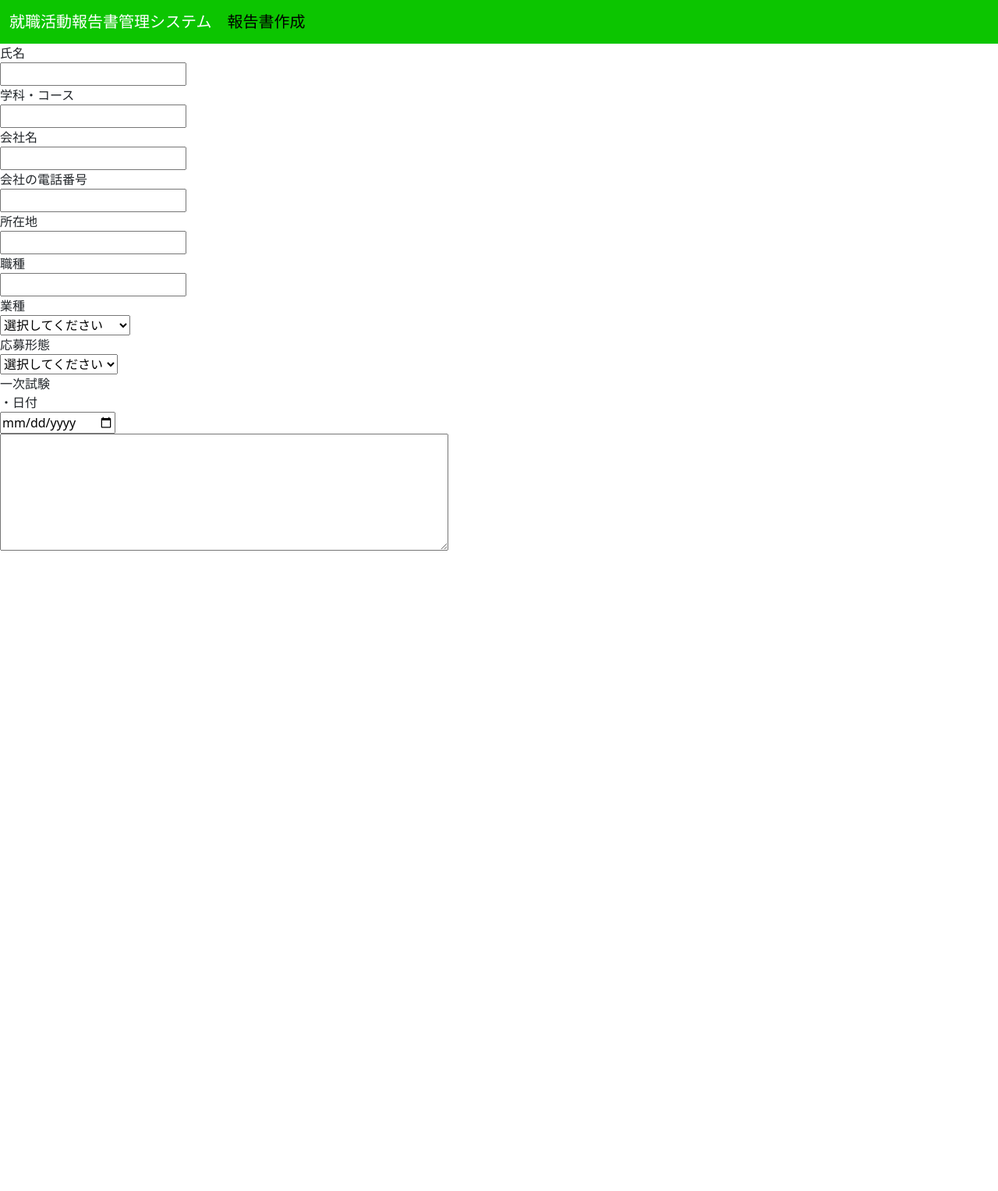
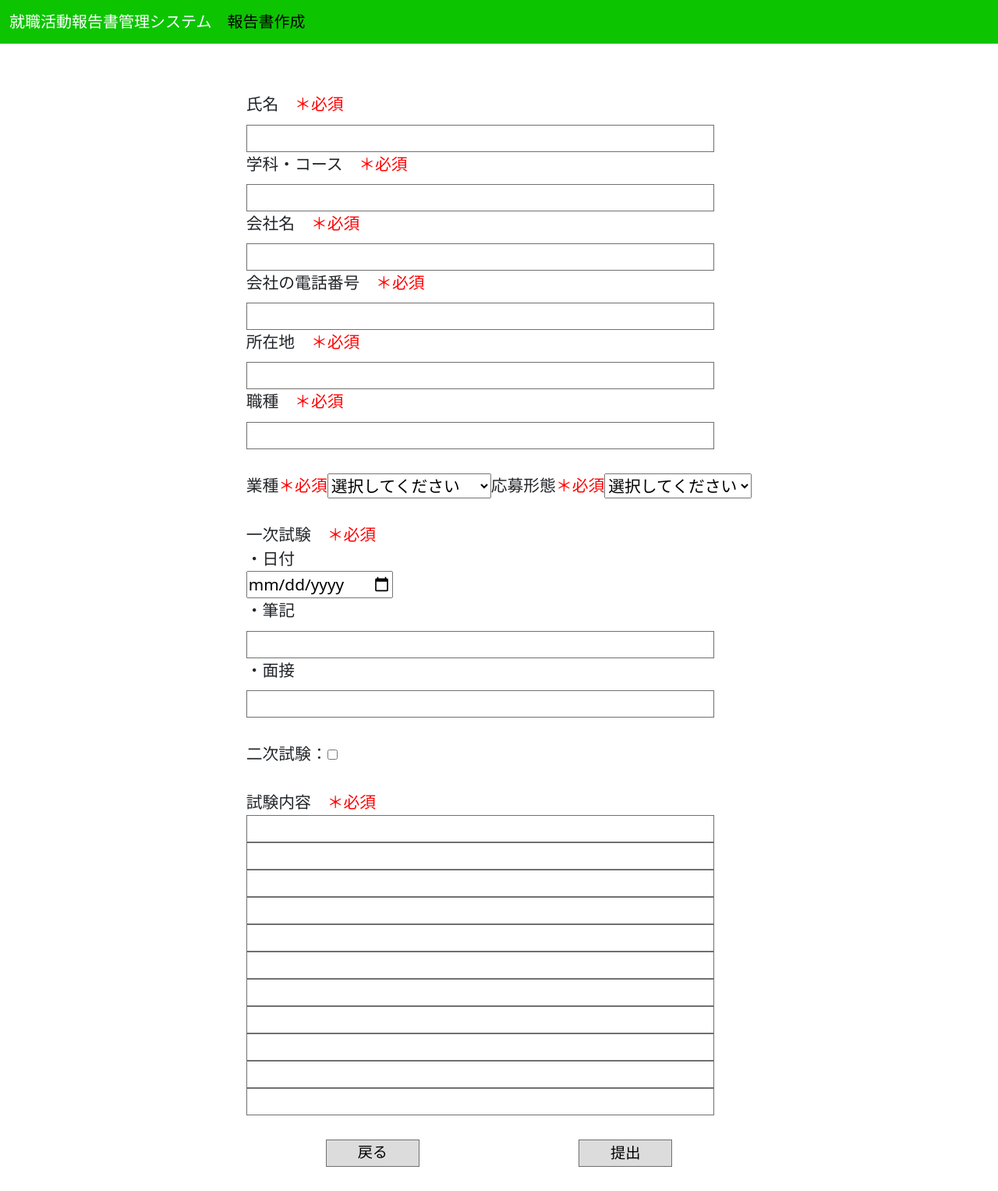
Before and after one commit to chibachibaibu2003/Project-JRMS, a Flask app: page /student/register in a window 1280 px wide. Shown: the whole page at 78% size. Before the commit the page ends 706 px from the top, so only its background shows below. Run offline with Flask 3, Linux system fonts and the light colour scheme; the visitor is signed in with stand-in values (Sample User, id 1).

Commit message:
報告書作成画面の一つと機能を50％まで完了

```diff
--- a/db.py
+++ b/db.py
@@ -36,6 +36,7 @@ def login(mail,pw):
         cursor=connection.cursor()
         cursor.execute(sql,(mail,))
         user=cursor.fetchone()
+        lank=0
         if user != None:
             salt=user[1]
             hashed_pw=get_hash(pw,salt)
@@ -44,6 +45,7 @@ def login(mail,pw):
                 lank=user[2]
     except psycopg2.DatabaseError :
         flg=False
+        lank=0
     finally:
         cursor.close()
         connection.close()
--- a/static/css/user_register.css
+++ b/static/css/user_register.css
@@ -12,3 +12,59 @@ body{
 	text-align: center;
 	text-decoration: none;
 }
+
+.flexbox{
+	display: flex;
+	justify-content: center;
+	font-size:1.3rem;
+	text-align: left;
+	text-decoration: none;
+}
+
+.search_a{
+	width: 600px;
+	height: 35px;
+	background: #fff;
+	border: 1px solid #707070;
+	margin-top:10px ;
+	font-size: 1.2rem;
+}
+
+.search_b{
+	width: 600px;
+	height: 35px;
+	background: #fff;
+	border: 1px solid #707070;
+	margin-top:0px;
+	font-size: 1.2rem;
+}
+
+.button_box{
+	display: flex;
+	justify-content: space-around;
+}
+
+.seebox{
+	display: none;
+}
+
+input[type=checkbox]:checked ~ .seebox{
+	display:block;
+}
+
+.button_s{
+	display: flex;
+	justify-content: center;
+	text-align: center;
+	width:120px;
+	height:35px;
+	background-color: gainsboro;
+	border:1px solid #707070;
+	color:black;
+	font-size: 1.2rem;
+	text-decoration: none;
+}
+
+.button_s:hover{
+	color:gray;
+}
--- a/templates/student/register.html
+++ b/templates/student/register.html
@@ -12,20 +12,21 @@
 	<a style="color:red"class="msg">{{error}}</a><br>
 {% endif %}
 <div class="flexbox">
-    <form action="{{url_for('student.register_confirm')}}"method="post">
-        <a>氏名</a><br>
-        <input type="text" name="name"class="search_a"autocomplete="off"><br>
-        <a>学科・コース</a><br>
-        <input type="text" name="course"class="search_a"autocomplete="off"><br>
-        <a>会社名</a><br>
-        <input type="text" name="company_name"class="search_a"autocomplete="off"><br>
-        <a>会社の電話番号</a><br>
-        <input type="number" name="company_tel"class="search_a"autocomplete="off"><br>
-        <a>所在地</a><br>
-        <input type="text" name="company_location"class="search_a"autocomplete="off"><br>
-        <a>職種</a><br>
-        <input type="text" name="occupation"class="search_a"autocomplete="off"><br>
-        <a>業種</a><br>
+    <form action="{{url_for('student.register_confirm')}}"method="post"><br><br>
+        <a>氏名<span style="color:red">　＊必須<span></a><br>
+        <input type="text" name="name"class="search_a"value="{{data.name if data is defined else ''}}"autocomplete="off"><br>
+        <a>学科・コース<span style="color:red">　＊必須<span></a></a><br>
+        <input type="text" name="course"class="search_a"value="{{data.course if data is defined else ''}}"autocomplete="off"><br>
+        <a>会社名<span style="color:red">　＊必須<span></a></a><br>
+        <input type="text" name="company_name"class="search_a"value="{{data.company_name if data is defined else ''}}"autocomplete="off"><br>
+        <a>会社の電話番号<span style="color:red">　＊必須<span></a></a><br>
+        <input type="number" name="company_tel"class="search_a"value="{{data.company_tel if data is defined else ''}}"autocomplete="off"><br>
+        <a>所在地<span style="color:red">　＊必須<span></a></a><br>
+        <input type="text" name="company_location"class="search_a"value="{{data.location if data is defined else ''}}"autocomplete="off"><br>
+        <a>職種<span style="color:red">　＊必須<span></a></a><br>
+        <input type="text" name="occupation"class="search_a"value="{{data.occupation if data is defined else ''}}"autocomplete="off"><br><br>
+        <div class="button_box">
+            <a>業種<span style="color:red">＊必須<span></a></a><br>
             <select name="industory" required>
                 <option value="">選択してください</option>
                 <option value="IT">IT</option>
@@ -35,17 +36,69 @@
                 <option value="サービス・インフラ">サービス・インフラ</option>
                 <option value="その他">その他</option>
             </select><br>
-        <a>応募形態</a><br>
+            <a>応募形態<span style="color:red">＊必須<span></a></a><br>
             <select name="application" required>
                 <option value="">選択してください</option>
                 <option value="学校">学校</option>
                 <option value="自己開拓">自己開拓</option>
                 <option value="縁故">縁故</option>
-        </select><br>
-        <a>一次試験</a><br>
+            </select>
+        </div><br>
+
+        <a>一次試験<span style="color:red">　＊必須<span></a></a><br>
         <a>・日付</a><br>
-        <input type="date" name="date" required><br>
-        <textarea id="message" name="message"cols="60" rows="6"></textarea>
+        <input type="date" name="date_1"value="{{data.date_1 if data is defined else ''}}" required><br>
+        <a>・筆記</a><br>
+        <input type="text" name="test_1"class="search_a"value="{{data.test_1 if data is defined else ''}}"autocomplete="off"><br>
+        <a>・面接</a><br>
+        <input type="text" name="interview_1"class="search_a"value="{{data.interview_1 if data is defined else ''}}"autocomplete="off"><br><br>
+
+        <a>二次試験：</a><input type="checkbox"><br>
+            <div class="seebox">
+                <a>・日付</a><br>
+                <input type="date" name="date_2"value="{{data.date_2 if data is defined else '2023-01-01'}}"required><br>
+                <a>・筆記</a><br>
+                <input type="text" name="test_2"class="search_a"value="{{data.test_2 if data is defined else ''}}"autocomplete="off"><br>
+                <a>・面接</a><br>
+                <input type="text" name="interview_2"class="search_a"value="{{data.interview_2 if data is defined else ''}}"autocomplete="off"><br><br>
+
+                <a>三次試験：</a><input type="checkbox"><br>
+                <div class="seebox">
+                    <a>・日付</a><br>
+                    <input type="date" name="date_3"value="{{data.date_3 if data is defined else '2023-01-01'}}"required><br>
+                    <a>・筆記</a><br>
+                    <input type="text" name="test_3"class="search_a"value="{{data.test_3 if data is defined else ''}}"autocomplete="off"><br>
+                    <a>・面接</a><br>
+                    <input type="text" name="interview_3"class="search_a"value="{{data.interview_3 if data is defined else ''}}"autocomplete="off"><br><br>
+
+                    <a>四次試験：</a><input type="checkbox"class="check_1"><br>
+                    <div class="seebox">
+                        <a>・日付</a><br>
+                        <input type="date" name="date_4"value="{{data.date_4 if data is defined else '2023-01-01'}}" required><br>
+                        <a>・筆記</a><br>
+                        <input type="text" name="test_4"class="search_a"value="{{data.test_4 if data is defined else ''}}"autocomplete="off"><br>
+                        <a>・面接</a><br>
+                        <input type="text" name="interview_4"class="search_a"value="{{data.interview_4 if data is defined else ''}}"autocomplete="off"><br>
+                    </div>
+                </div>
+            </div><br>
+
+        <a>試験内容<span style="color:red">　＊必須<span></a></a><br>
+        <input type="text" name="report_test_1"class="search_b"value="{{data.report_test_1 if data is defined else ''}}"autocomplete="off"><br>
+        <input type="text" name="report_test_2"class="search_b"value="{{data.report_test_2 if data is defined else ''}}"autocomplete="off"><br>
+        <input type="text" name="report_test_3"class="search_b"value="{{data.report_test_3 if data is defined else ''}}"autocomplete="off"><br>
+        <input type="text" name="report_test_4"class="search_b"value="{{data.report_test_4 if data is defined else ''}}"autocomplete="off"><br>
+        <input type="text" name="report_test_5"class="search_b"value="{{data.report_test_5 if data is defined else ''}}"autocomplete="off"><br>
+        <input type="text" name="report_test_6"class="search_b"value="{{data.report_test_6 if data is defined else ''}}"autocomplete="off"><br>
+        <input type="text" name="report_test_7"class="search_b"value="{{data.report_test_7 if data is defined else ''}}"autocomplete="off"><br>
+        <input type="text" name="report_test_8"class="search_b"value="{{data.report_test_8 if data is defined else ''}}"autocomplete="off"><br>
+        <input type="text" name="report_test_9"class="search_b"value="{{data.report_test_9 if data is defined else ''}}"autocomplete="off"><br>
+        <input type="text" name="report_test_10"class="search_b"value="{{data.report_test_10 if data is defined else ''}}"autocomplete="off"><br>
+        <input type="text" name="report_test_11"class="search_b"value="{{data.report_test_11 if data is defined else ''}}"autocomplete="off"><br><br>
+        <div class="button_box">
+            <button type="button" onclick="history.back()"class="button_s">戻る</button>
+            <input type="submit"class="button_s"value="提出">
+        </div><br>
     </form>
 </div>
 
```
Also changed, not shown: student.py (+39 -2 lines). Lines whose indentation alone changed are shown as unchanged.
